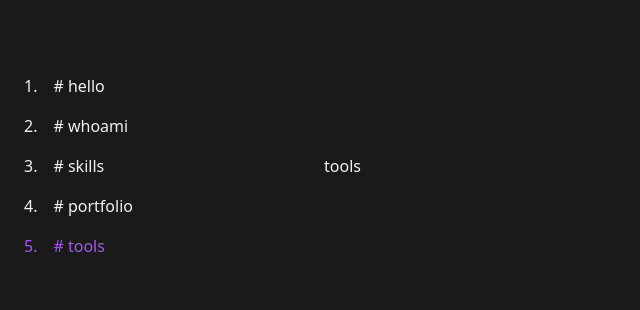
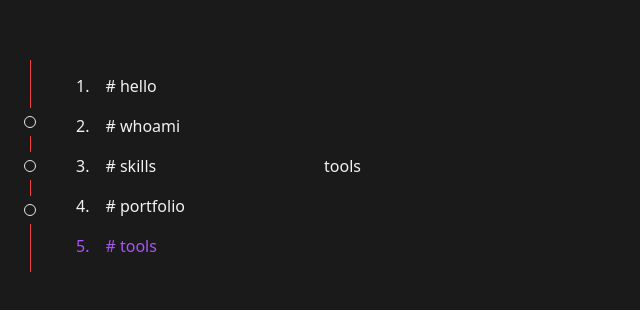
Before and after one commit to Wiazeph/ReactJS-emreerden-dev, a React (Vite) app: page /tools in a window 1280 px wide. Shown: the part 226-536 px from the top of the page, without its empty margins (0-640 px from the left). Built offline with nearby package versions, Linux system fonts and the light colour scheme.

Commit message:
feat: add zustand

```diff
--- a/package.json
+++ b/package.json
@@ -13,7 +13,8 @@
     "classnames": "^2.3.2",
     "react": "^18.2.0",
     "react-dom": "^18.2.0",
-    "react-router-dom": "^6.16.0"
+    "react-router-dom": "^6.16.0",
+    "zustand": "^4.4.3"
   },
   "devDependencies": {
     "@types/react": "^18.2.15",
--- a/src/layouts/main/sidebar/index.jsx
+++ b/src/layouts/main/sidebar/index.jsx
@@ -1,12 +1,36 @@
 import classNames from "classnames";
+import { useState } from "react";
 import { NavLink } from "react-router-dom";
 import navLinks from "~/utils/consts";
 
 const SideBar = () => {
+  const [activeColor, setActiveColor] = useState("text-pink-500");
+  console.log(activeColor);
+
+  const handleNavLinkClick = (color) => {
+    setActiveColor(color);
+  };
+
   return (
+    <div className="flex gap-10 items-center">
+      <div className="flex flex-col gap-2 items-center text-red-500">
+        <div className="h-12 w-px bg-current"></div>
+        <div className="border w-3 h-3 rounded-full"></div>
+        <div className="h-4 w-px bg-current"></div>
+        <div className="border w-3 h-3 rounded-full"></div>
+        <div className="h-4 w-px bg-current"></div>
+        <div className="border w-3 h-3 rounded-full"></div>
+        <div className="h-12 w-px bg-current"></div>
+      </div>
+
       <nav className="flex flex-col gap-4">
         {navLinks.map((nlink, index) => (
-        <NavLink key={index} to={nlink.path} className="w-fit">
+          <NavLink
+            key={index}
+            to={nlink.path}
+            onClick={() => handleNavLinkClick(nlink.color)}
+            className="w-fit"
+          >
             {({ isActive }) => (
               <div
                 className={classNames(
@@ -25,6 +49,7 @@ const SideBar = () => {
           </NavLink>
         ))}
       </nav>
+    </div>
   );
 };
 
```
Also changed, not shown: 1 other file (tests, documents, lock files or other folders). Lines whose indentation alone changed are shown as unchanged.
